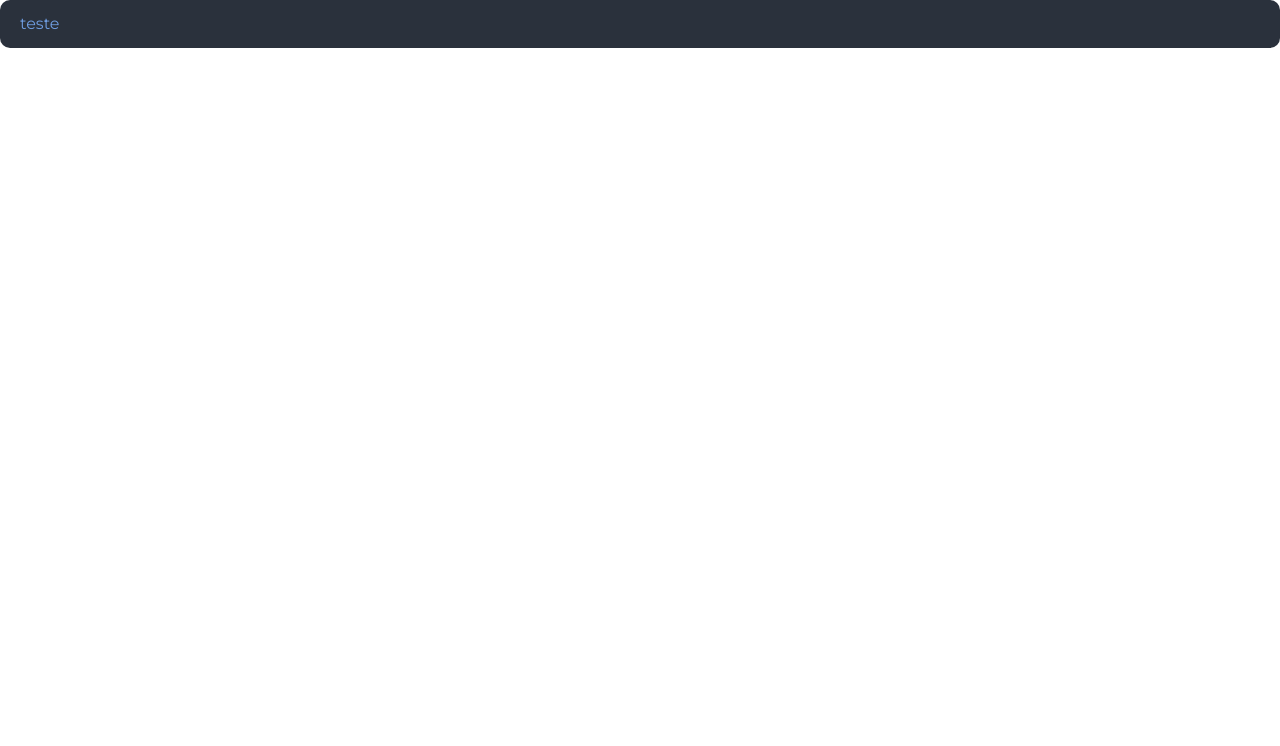
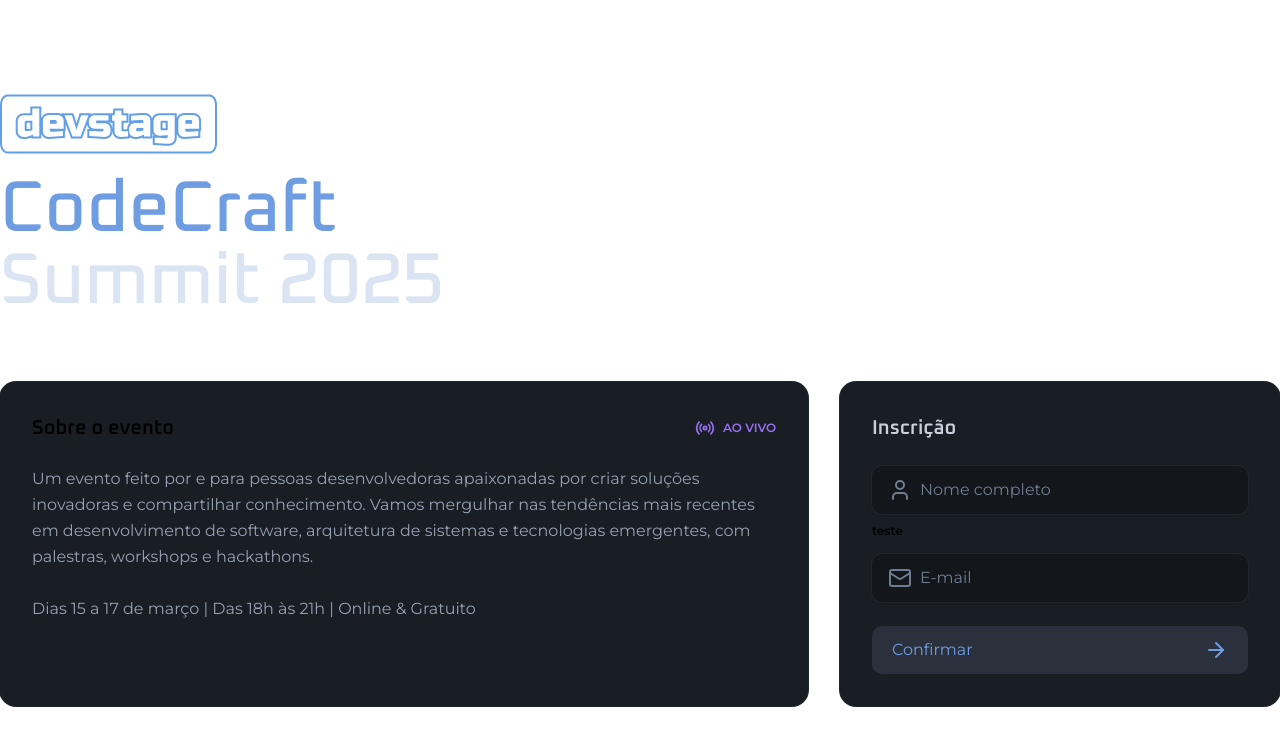
Before and after one commit to DevTaschner/dev-stage, a Next.js app: page / in a window 1280 px wide. Shown: the top 746 px of the page. Built offline with nearby package versions, Linux system fonts and the light colour scheme.

Commit message:
feat: Created home page
created layout home page

```diff
--- a/src/app/page.tsx
+++ b/src/app/page.tsx
@@ -1,9 +1,79 @@
-import { Button } from '@/components/button';
+import Logo from "@/assets/logo.svg";
+import { Button } from "@/components/button";
+import {
+  InputBox,
+  InputContent,
+  InputMessage,
+  InputRoot,
+} from "@/components/input";
+import { ArrowRight, Mail, Radio, User } from "lucide-react";
+import Image from "next/image";
+const Home = () => {
+  return (
+    <div className="flex h-dvh flex-col items-center justify-center gap-16">
+      <div className="w-full space-y-5 text-center md:text-start">
+        <Image
+          alt="Logo devstage"
+          src={Logo}
+          width={108.5}
+          height={30}
+          className="mx-auto h-[24px] w-[86.8px] md:mx-0 md:h-auto md:w-auto"
+        />
+        <h1 className="font-heading flex flex-col text-4xl leading-none font-medium text-gray-100 md:text-7xl">
+          <span className="text-blue">CodeCraft</span> Summit 2025
+        </h1>
+      </div>
+      <div className="flex w-full flex-col items-stretch gap-4 md:gap-8 lg:flex-row">
+        <section className="flex-1 space-y-6 rounded-2xl bg-gray-700 p-8 ring-1 ring-gray-600">
+          <div className="flex items-center justify-between">
+            <h2 className="font-heading text-xl font-semibold">
+              Sobre o evento
+            </h2>
+            <span className="text-purple flex items-center gap-2 text-xs font-bold">
+              <Radio size={20} /> AO VIVO
+            </span>
+          </div>
+          <p className="text-sm leading-relaxed font-medium text-gray-300 md:text-base">
+            Um evento feito por e para pessoas desenvolvedoras apaixonadas por
+            criar soluções inovadoras e compartilhar conhecimento. Vamos
+            mergulhar nas tendências mais recentes em desenvolvimento de
+            software, arquitetura de sistemas e tecnologias emergentes, com
+            palestras, workshops e hackathons.
+            <br />
+            <br />
+            Dias 15 a 17 de março | Das 18h às 21h | Online & Gratuito
+          </p>
+        </section>
+        <form
+          action=""
+          className="w-full space-y-6 rounded-2xl bg-gray-700 p-8 ring-1 ring-gray-600 lg:max-w-[440px]"
+        >
+          <h2 className="font-heading text-xl font-semibold text-gray-200">
+            Inscrição
+          </h2>
+          <div className="space-y-3">
+            <InputRoot>
+              <InputContent>
+                <User />
+                <InputBox type="text" placeholder="Nome completo" />
+              </InputContent>
+              <InputMessage>teste</InputMessage>
+            </InputRoot>
+            <InputRoot>
+              <InputContent>
+                <Mail />
+                <InputBox type="email" placeholder="E-mail" />
+              </InputContent>
+            </InputRoot>
+          </div>
+          <Button>
+            Confirmar
+            <ArrowRight size={24} />
+          </Button>
+        </form>
+      </div>
+    </div>
+  );
+};
 
-export default function Home() {
-  return (
-    <main>
-      <Button>teste</Button>
-    </main>
-  );
-}
+export default Home;
```
